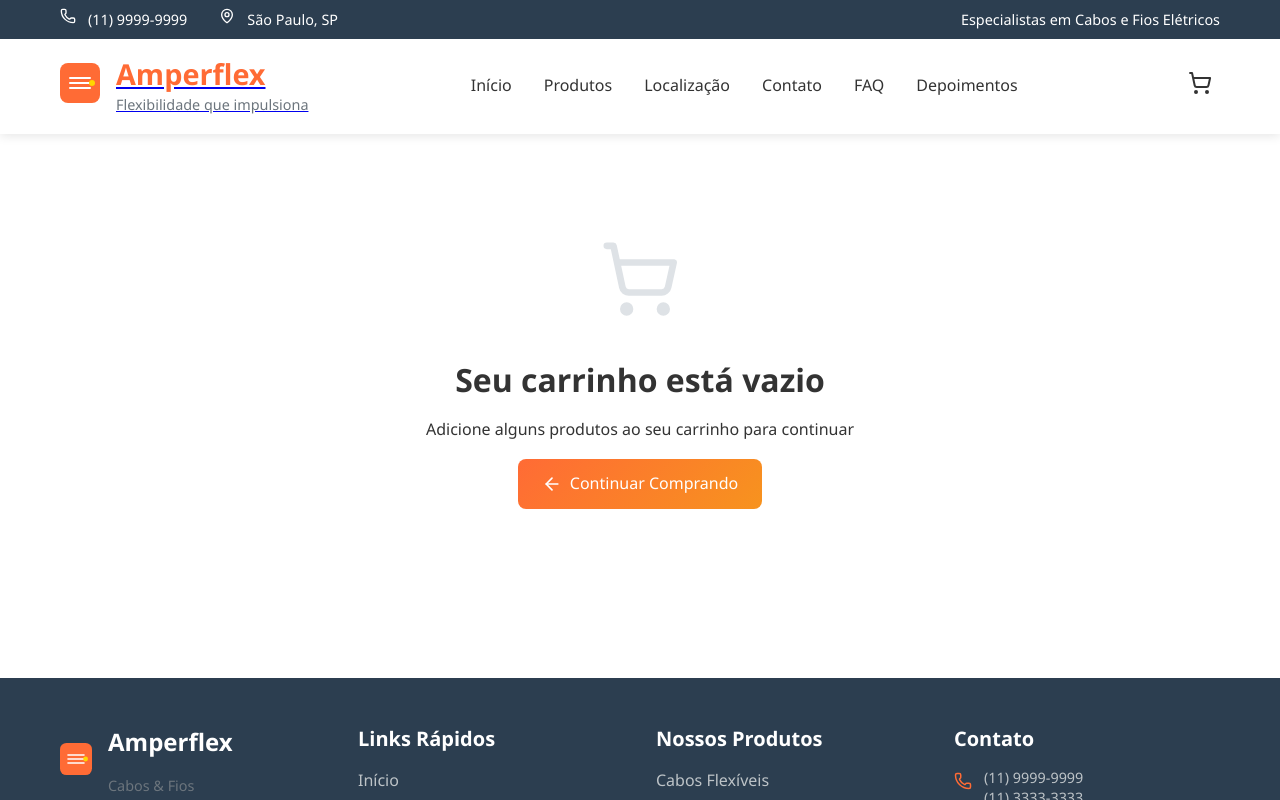
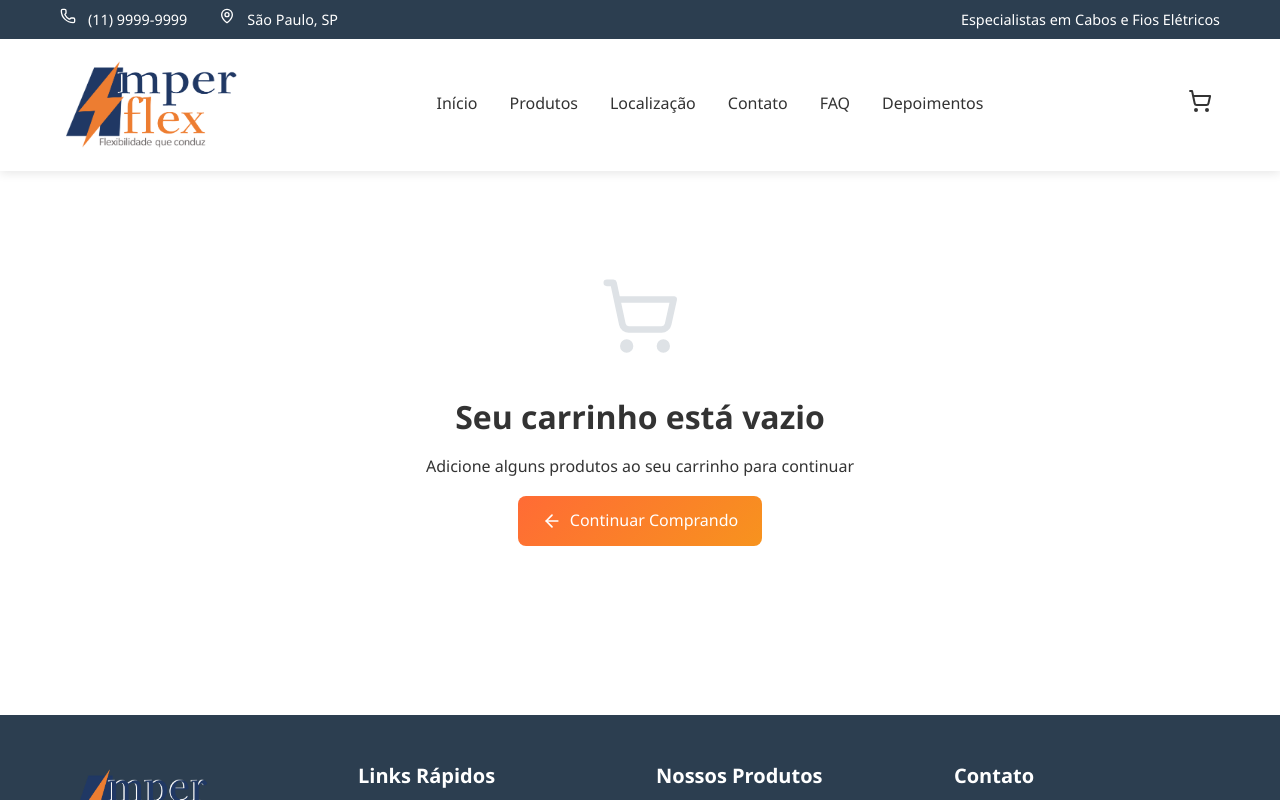
Before and after one commit to ShillyaRodgez/Amperflex, a React (Vite) app: page /carrinho in a window 1280 px wide. Shown: the top 800 px of the page. Built offline with nearby package versions, Linux system fonts and the light colour scheme.

Commit message:
Trocar o logotipo

```diff
--- a/index.html
+++ b/index.html
@@ -2,7 +2,7 @@
 <html lang="en">
   <head>
     <meta charset="UTF-8" />
-    <link rel="icon" type="image/svg+xml" href="/vite.svg" />
+    <link rel="icon" type="image/png" href="/logo.png" />
     <meta name="viewport" content="width=device-width, initial-scale=1.0" />
     <title>Amperflex - Cabos e Fios para Construção</title>
     <meta name="description" content="Amperflex - Especialista em cabos e fios elétricos para empresas de construção e empreiteiras. Qualidade e confiabilidade garantidas." />
--- a/src/components/Footer.jsx
+++ b/src/components/Footer.jsx
@@ -11,17 +11,7 @@ const Footer = () => {
           <div className="footer-section">
             <div className="footer-logo">
               <div className="logo-content">
-                <div className="logo-icon">
-                  <svg width="32" height="32" viewBox="0 0 40 40" fill="none">
-                    <rect width="40" height="40" rx="8" fill="#FF6B35"/>
-                    <path d="M10 15h20M10 20h20M10 25h20" stroke="white" strokeWidth="2" strokeLinecap="round"/>
-                    <circle cx="32" cy="20" r="3" fill="#FFD700"/>
-                  </svg>
-                </div>
-                <div className="logo-text">
-                  <h3>Amperflex</h3>
-                  <span>Cabos & Fios</span>
-                </div>
+                <img src="/amperflex.png" alt="Amperflex Logo" width="150" height="100" />
               </div>
             </div>
             <p className="footer-description">
--- a/src/components/Header.jsx
+++ b/src/components/Header.jsx
@@ -49,17 +49,7 @@ const Header = () => {
             {/* Logo */}
             <Link to="/" className="logo">
               <div className="logo-content">
-                <div className="logo-icon">
-                  <svg width="40" height="40" viewBox="0 0 40 40" fill="none">
-                    <rect width="40" height="40" rx="8" fill="#FF6B35"/>
-                    <path d="M10 15h20M10 20h20M10 25h20" stroke="white" strokeWidth="2" strokeLinecap="round"/>
-                    <circle cx="32" cy="20" r="3" fill="#FFD700"/>
-                  </svg>
-                </div>
-                <div className="logo-text">
-                  <h1>Amperflex</h1>
-                  <span>Flexibilidade que impulsiona</span>
-                </div>
+                <img src="/amperflex.png" alt="Amperflex Logo" width="180" height="100" />
               </div>
             </Link>
 
```
